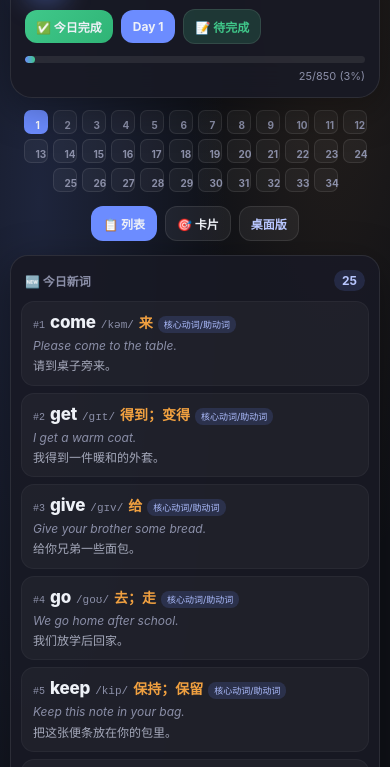
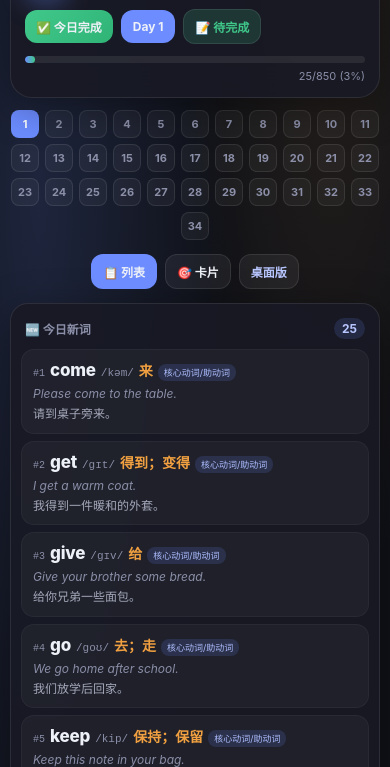
Before and after one commit to Distorzing/ogden-850, a plain HTML site: page index.html in a window 390 px wide. Shown: the part 70-837 px from the top of the page. Drawn offline with Linux system fonts and the light colour scheme.

Commit message:
Fix mobile day selector alignment

```diff
--- a/index.html
+++ b/index.html
@@ -79,11 +79,26 @@
   .fill { height: 100%; width: 0%; background: linear-gradient(90deg, var(--accent), var(--green)); border-radius: 99px; }
   .progress-text { margin-top: 6px; color: var(--muted); font-size: 11px; text-align: right; }
 
-  .days { display: flex; flex-wrap: wrap; justify-content: center; gap: 5px; margin: 12px 0 14px; }
+  .days { display: flex; flex-wrap: wrap; justify-content: center; gap: 6px; margin: 12px 0 14px; }
   .day-dot {
-    width: 24px; height: 24px; border-radius: 7px; display: grid; place-items: center;
-    font-size: 10px; font-weight: 700; color: var(--muted);
-    background: rgba(255,255,255,0.045); border: 1px solid var(--border);
+    -webkit-appearance: none;
+    appearance: none;
+    width: 28px;
+    height: 28px;
+    min-width: 28px;
+    min-height: 28px;
+    padding: 0;
+    border-radius: 8px;
+    display: inline-flex;
+    align-items: center;
+    justify-content: center;
+    text-align: center;
+    line-height: 1;
+    font-size: 11px;
+    font-weight: 700;
+    color: var(--muted);
+    background: rgba(255,255,255,0.045);
+    border: 1px solid var(--border);
   }
   .day-dot.active { background: var(--accent); color: white; border-color: transparent; }
   .day-dot.done { color: var(--green); border-color: rgba(64,200,138,0.4); background: rgba(64,200,138,0.12); }
@@ -169,7 +184,7 @@
 </div>
 
 <script>
-const VERSION = '20260627-mobile';
+const VERSION = '20260627-iphone-daydots';
 const START_DATE = new Date('2026-06-11T00:00:00');
 const COMPLETED_KEY = 'ogden_completed_days';
 let WORDS = [];
--- a/sw.js
+++ b/sw.js
@@ -1,5 +1,5 @@
 // Ogden 850 PWA — Service Worker (offline cache)
-const CACHE = 'ogden-850-v3-mobile';
+const CACHE = 'ogden-850-v4-iphone-daydots';
 const ASSETS = [
   './',
   'index.html',
```
